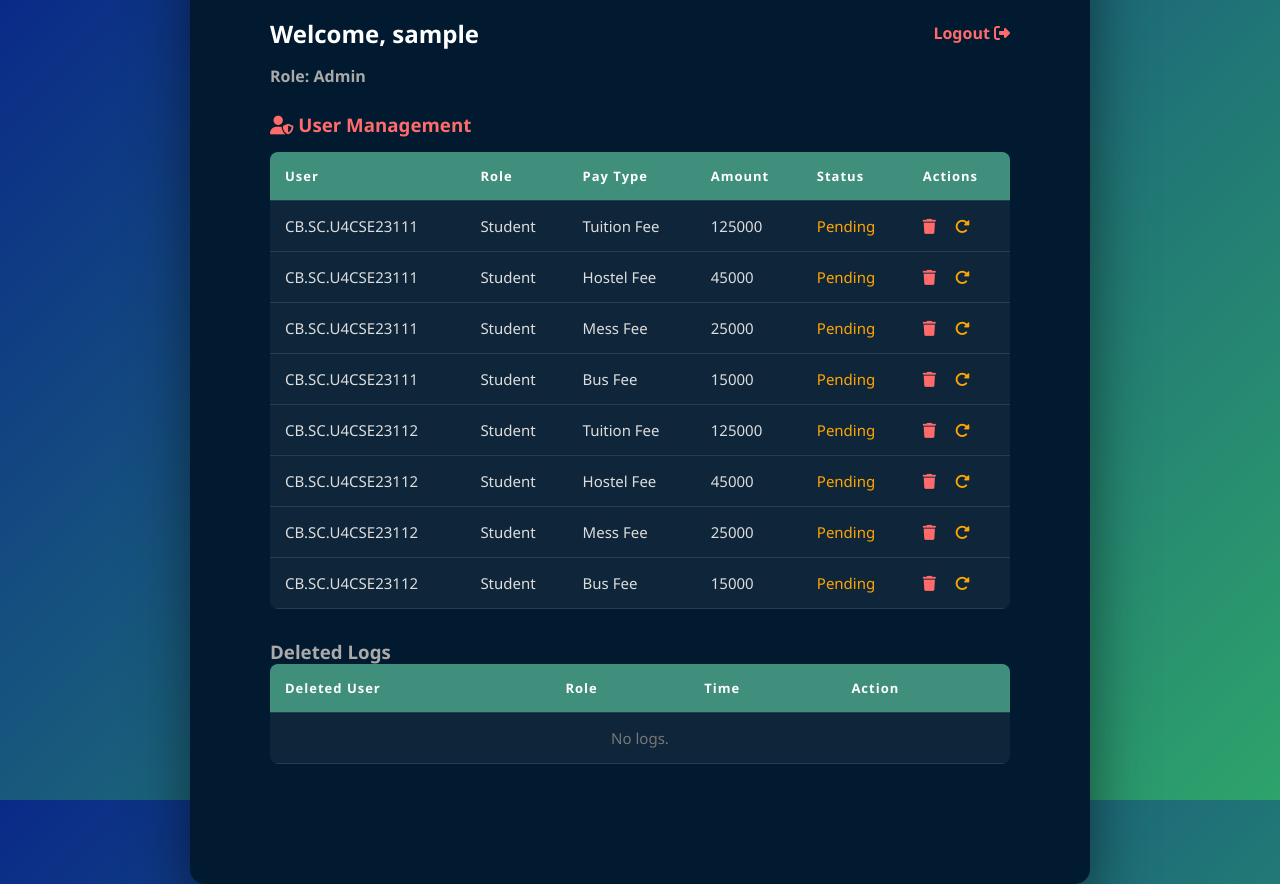
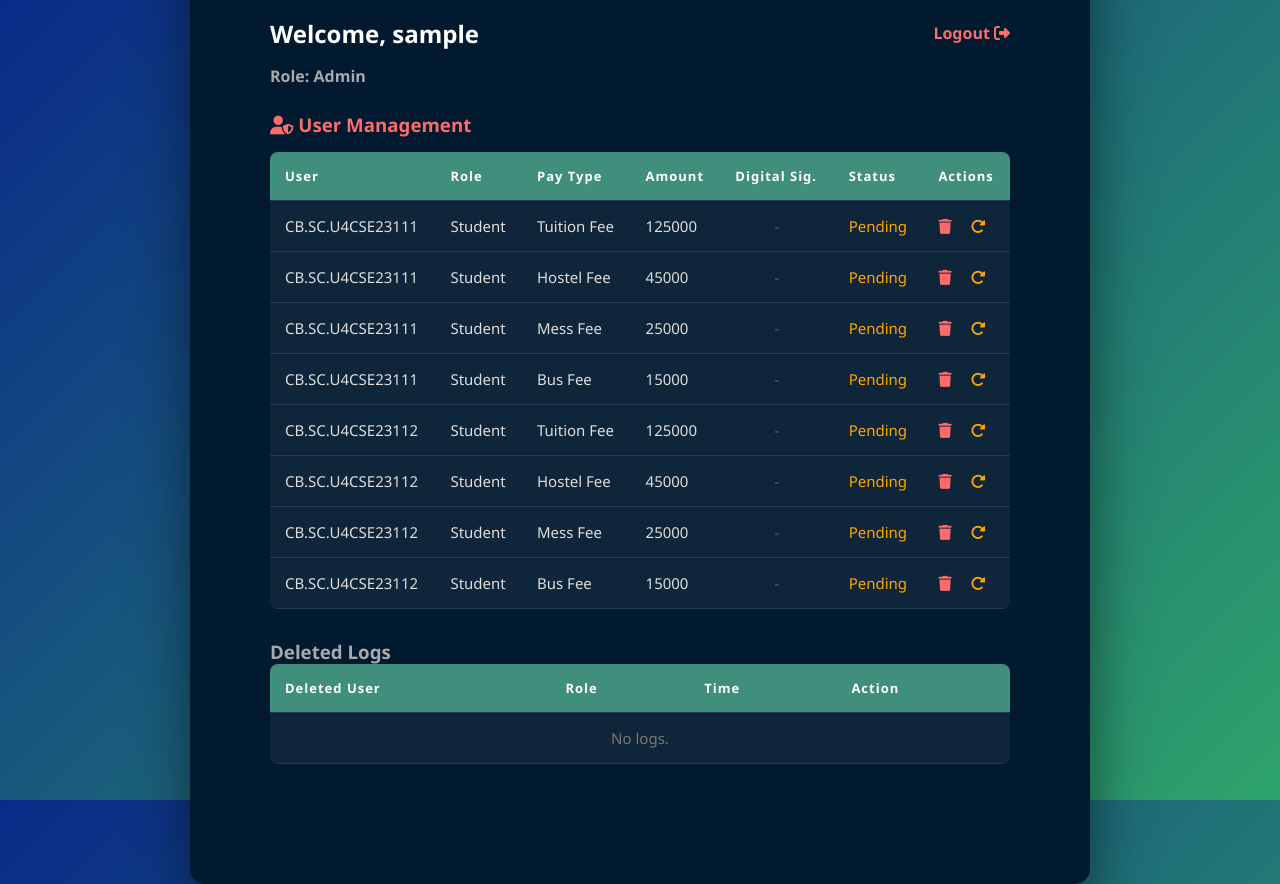
Before and after one commit to Gurusaiprasadreddy/secure-online-fee-payment-system, a Flask app: page /dashboard in a window 1280 px wide. Run offline with Flask 3, Linux system fonts and the light colour scheme; the visitor is signed in with stand-in values (Sample User, id 1).

Commit message:
Updated code

```diff
--- a/templates/dashboard.html
+++ b/templates/dashboard.html
@@ -146,7 +146,7 @@
             {% if role == 'Admin' %}
                 <h3 style="color: #ff6b6b; margin-bottom: 15px;"><i class="fa-solid fa-user-shield"></i> User Management</h3>
                 <div class="table-container"><table>
-                    <thead><tr><th>User</th><th>Role</th><th>Pay Type</th><th>Amount</th><th>Status</th><th>Actions</th></tr></thead>
+                    <thead><tr><th>User</th><th>Role</th><th>Pay Type</th><th>Amount</th><th>Digital Sig.</th><th>Status</th><th>Actions</th></tr></thead>
                     <tbody>
                     {% for u_name, u_data in all_users.items() %}
                         {% if u_data.role == 'Student' %}
@@ -158,7 +158,18 @@
                                         <td>{{ u_data.role }}</td>
                                         <td>{{ f_type }}</td>
                                         <td>{{ f_data.amount }}</td>
+
+                                        <td style="text-align:center;">
+                                            {% if f_data.status == 'Paid' and f_data.get('signature') %}
+                                                <i class="fa-solid fa-check-circle" style="color: lightgreen;" title="Signature Verified"></i>
+                                                <span style="color:lightgreen; font-size:12px;">Verified</span>
+                                            {% else %}
+                                                <span style="color: #666;">-</span>
+                                            {% endif %}
+                                        </td>
+
                                         <td><span style="color: {{ 'lightgreen' if f_data.status == 'Paid' else 'orange' }}">{{ f_data.status }}</span></td>
+
                                         <td>
                                             <a href="{{ url_for('delete_user', target_user=u_name) }}" onclick="return confirm('Delete User?')" style="color: #ff6b6b; margin-right: 15px;"><i class="fa-solid fa-trash"></i></a>
                                             <a href="{{ url_for('reset_fee', target_user=u_name, fee_type=f_type) }}" onclick="return confirm('Reset this specific fee?')" style="color: orange;"><i class="fa-solid fa-rotate-right"></i></a>
```
